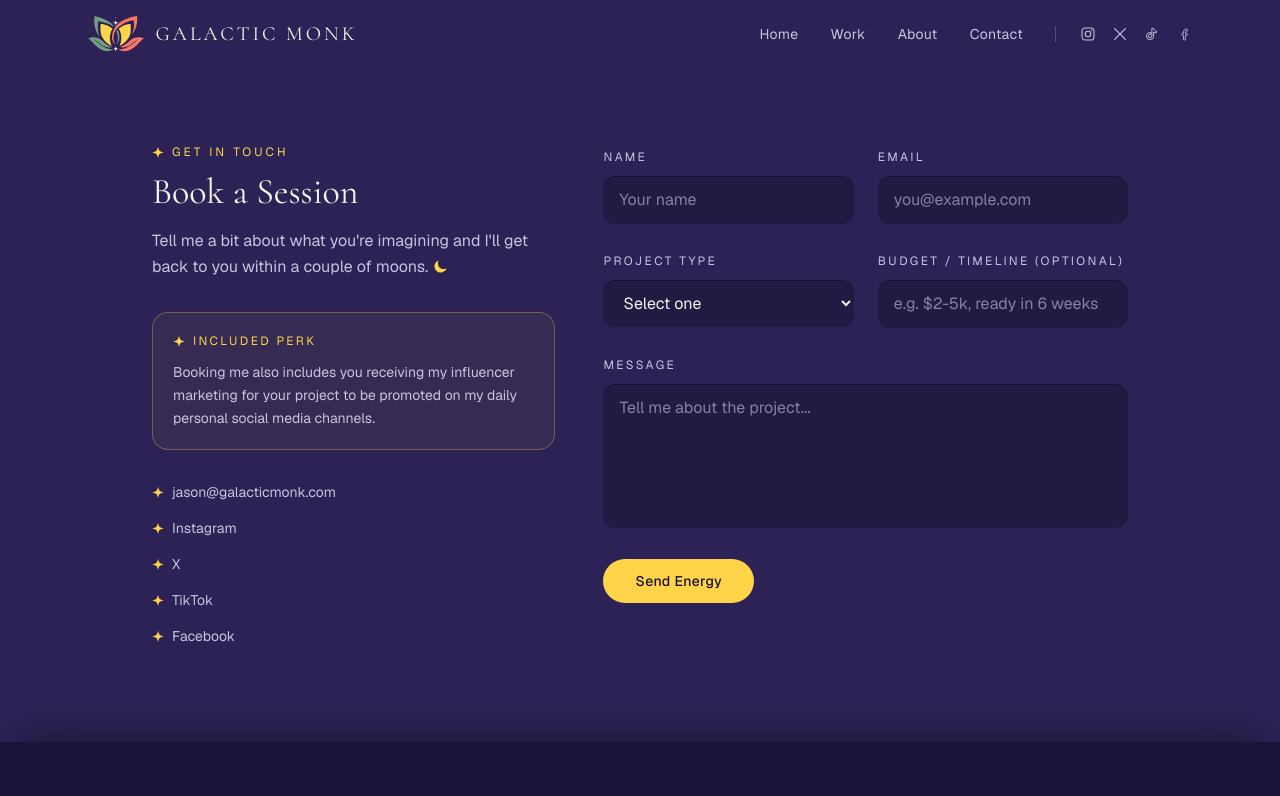
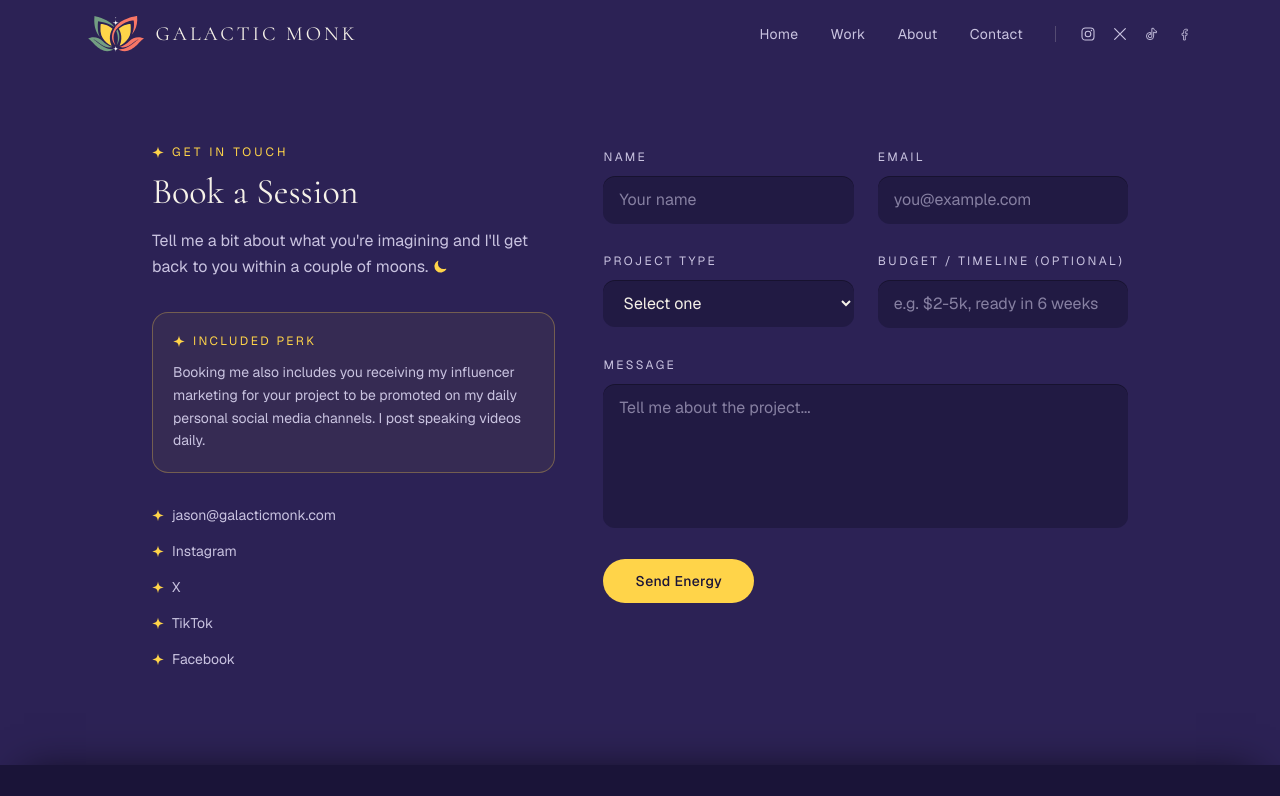
Before and after one commit to TheGalacticMonk/galacticmonk, a Next.js app: page /contact in a window 1280 px wide. Shown: the top 796 px of the page. Built offline with nearby package versions, Linux system fonts and the light colour scheme.

Commit message:
Update website

```diff
--- a/src/app/contact/page.tsx
+++ b/src/app/contact/page.tsx
@@ -35,7 +35,7 @@ export default function ContactPage() {
             <p className="mt-3 text-sm leading-relaxed text-cream-dim">
               Booking me also includes you receiving my influencer marketing
               for your project to be promoted on my daily personal social
-              media channels.
+              media channels. I post speaking videos daily.
             </p>
           </div>
 
```
